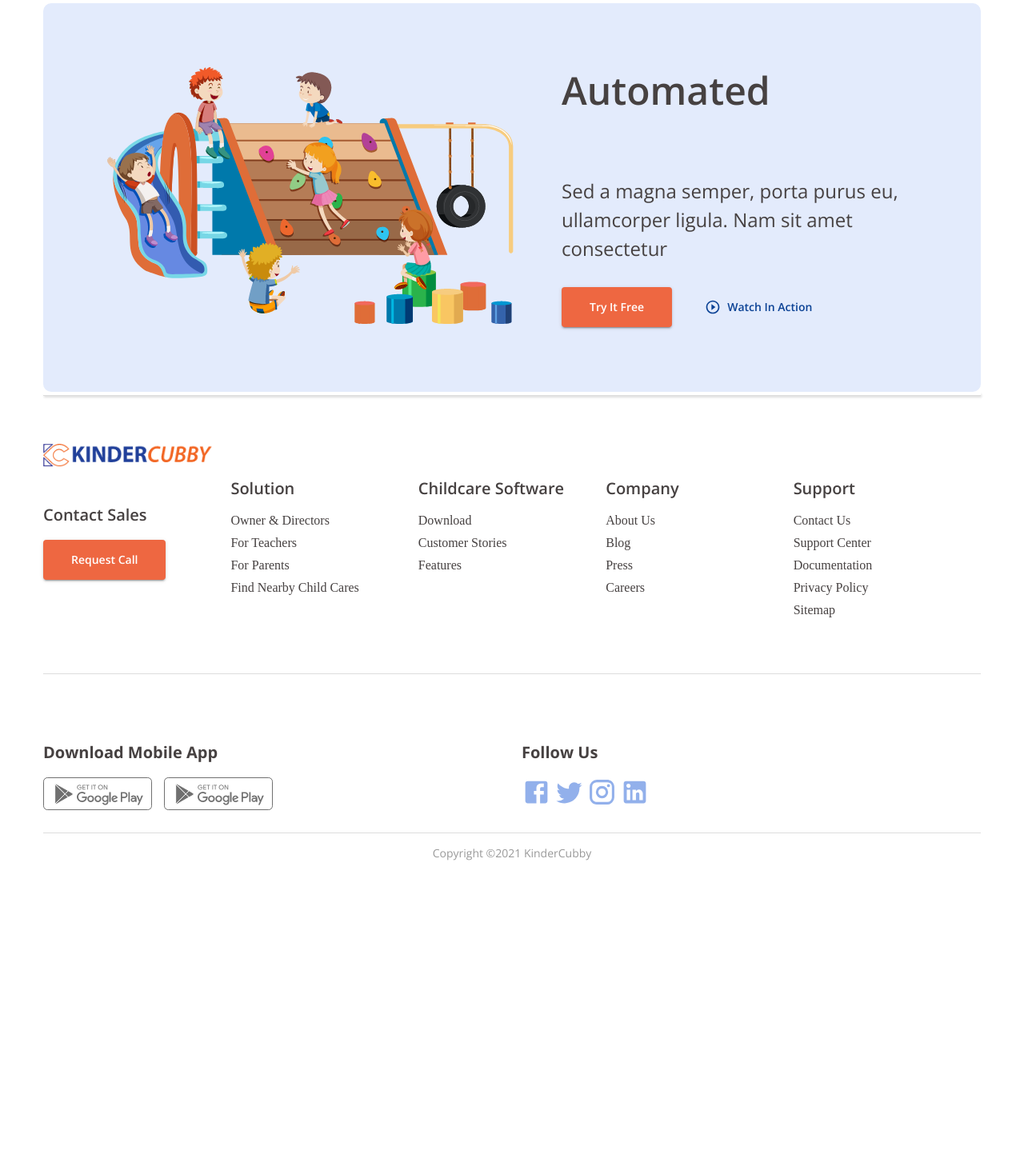
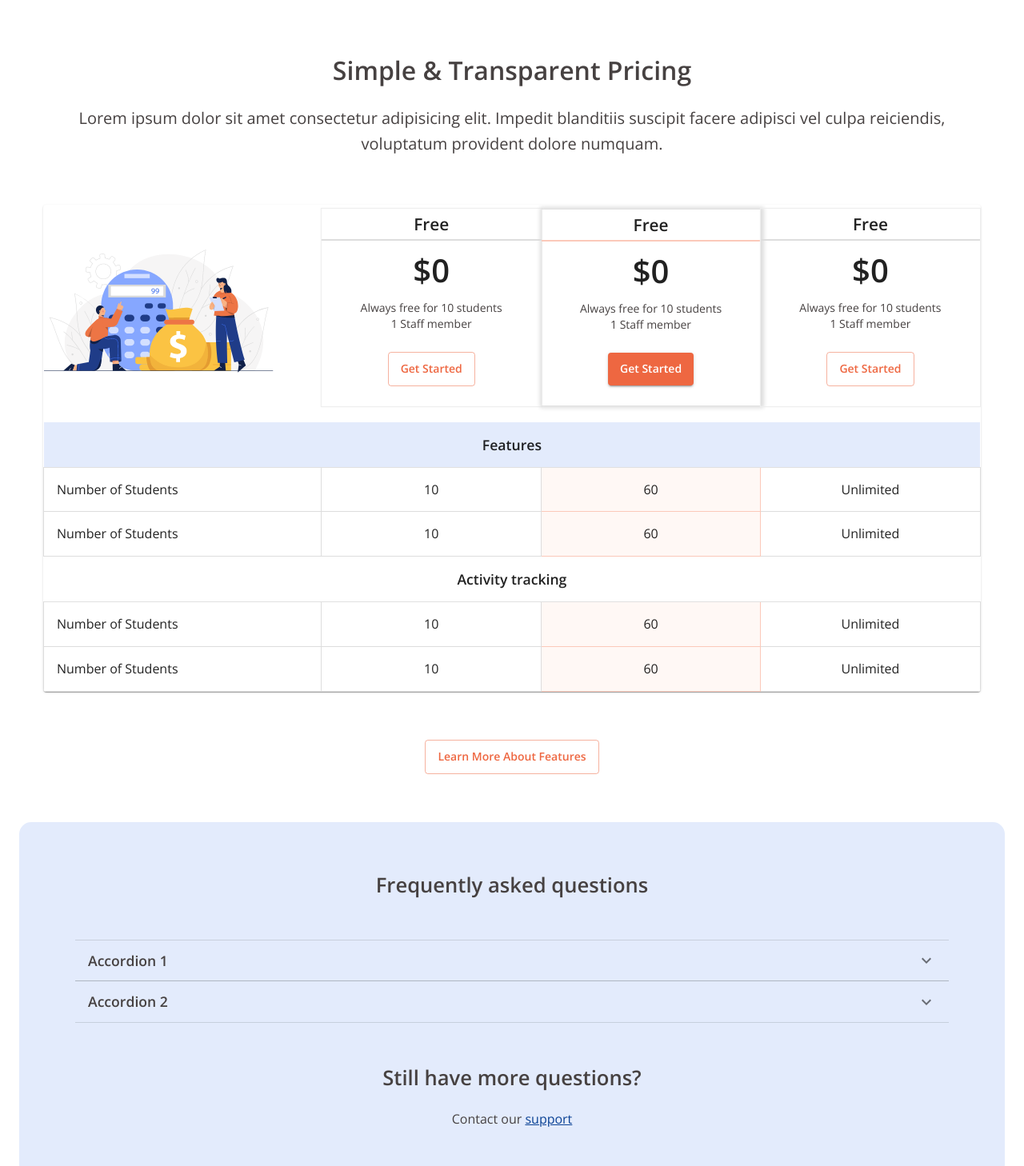
Before and after one commit to mozammel-newroz/kinder-cubby, a React (Create React App) app: page /pricing in a window 1280 px wide. Shown: the part 60-1518 px from the top of the page at 80% size. Before the commit the page ends 1149 px from the top, so only its background shows below. Built offline with nearby package versions, Linux system fonts and the light colour scheme; a web font is replaced by a local one.

Commit message:
price page complete

```diff
--- a/src/pages/Pricing.jsx
+++ b/src/pages/Pricing.jsx
@@ -6,178 +6,411 @@ import {
   Typography,
   Button,
 } from "@material-ui/core";
-import { makeStyles, useTheme } from "@material-ui/core/styles";
-import PlayCircleOutlineIcon from "@material-ui/icons/PlayCircleOutline";
+import { Link } from "react-router-dom";
+import { makeStyles } from "@material-ui/core/styles";
+import Table from "@material-ui/core/Table";
+import TableBody from "@material-ui/core/TableBody";
+import TableCell from "@material-ui/core/TableCell";
+import TableContainer from "@material-ui/core/TableContainer";
+import TableHead from "@material-ui/core/TableHead";
+import TableRow from "@material-ui/core/TableRow";
+import Paper from "@material-ui/core/Paper";
+import Accordion from "@material-ui/core/Accordion";
+import AccordionSummary from "@material-ui/core/AccordionSummary";
+import AccordionDetails from "@material-ui/core/AccordionDetails";
+import ExpandMoreIcon from "@material-ui/icons/ExpandMore";
 
-import automated from "../assets/images/automated.png";
-import ChasingActivityImage1 from "../assets/images/ChasingActivityImage1.png";
-import activity_image from "../assets/images/activity.png";
-import StartNow_image from "../assets/images/StartNow.png";
-import DemoVideo_image from "../assets/images/DemoVideo.png";
+import Pricing from "../assets/images/Pricing.png";
 
 const useStyles = makeStyles((theme) => ({
+  wrapper1: {
+    padding: "60px 30px",
+    [theme.breakpoints.down("xs")]: {
+      padding: 10,
+    },
+  },
+  wrapper2: {
+    padding: "60px 70px",
+    background: "#E3EBFC",
+    borderRadius: 15,
+    [theme.breakpoints.down("xs")]: {
+      padding: 10,
+    },
+  },
   wrapper: {
     padding: "0px 30px",
     [theme.breakpoints.down("xs")]: {
       padding: 0,
     },
   },
-  wrapper2: {
-    padding: "0px 50px",
-    [theme.breakpoints.down("xs")]: {
-      padding: 20,
+  table: {
+    width: "99.99%",
   },
+  table_cell: {
+    border: "1px solid #ddd",
+    fontSize: "1rem",
+    width: 400,
   },
-  banner: {
+  table_cell_big: {
+    border: "1px solid #FBC9BA",
+    background: "#FFF8F5",
+    fontSize: "1rem",
+    width: 400,
+  },
+  no_border: {
+    border: "0px solid #ddd",
+    fontSize: "1rem",
+    padding: 0,
+    margin: 0,
+  },
+  table_head: {
+    fontSize: "1.1rem",
+    fontWeight: 600,
     background: "#E3EBFC",
-    borderRadius: 10,
-    padding: 50,
-    display: "flex",
-    alignItems: "center",
-    [theme.breakpoints.down("xs")]: {
-      marginTop: 10,
-      padding: 0,
   },
+  table_head2: {
+    fontSize: "1.1rem",
+    fontWeight: 600,
   },
-
-  banner_image: {
-    flexGrow: 1,
-    padding: 30,
-    [theme.breakpoints.down("xs")]: {
-      display: "none",
+  box: {
+    boxShadow: "0px 0px 1px 1px #eee",
+    textAlign: "center",
+    marginBottom: 20,
+    marginTop: 5,
   },
+  box_big: {
+    boxShadow: "1px 0px 5px 3px #ddd",
+    textAlign: "center",
+    marginBottom: 20,
+    marginTop: 5,
   },
-  banner_content: {
-    flexGrow: 1,
-    padding: 30,
-    [theme.breakpoints.down("xs")]: {
-      width: "100%",
-      padding: 20,
+  box_title: {
+    fontSize: "1.3rem",
+    fontWeight: 600,
+    borderBottom: "2px solid #ddd",
+    padding: 7,
   },
+  box_title_big: {
+    fontSize: "1.3rem",
+    fontWeight: 600,
+    borderBottom: "2px solid #FBC9BA",
+    padding: 7,
   },
-  banner_button: {
-    padding: "13px 35px  !important",
+  box_price: {
+    fontSize: "2.5rem",
+    fontWeight: 600,
+    padding: 25,
   },
-  banner_headline: {
+  box_button: {
+    padding: 25,
+  },
+  h6: {
+    marginTop: 15,
+    marginBottom: 0,
+  },
+  question_title: {
+    fontSize: "1.6rem",
     fontWeight: 600,
-    marginBottom: 80,
-    [theme.breakpoints.down("xs")]: {
-      marginBottom: 20,
-    },
-  },
-  play: {
-    color: "#0B4295",
-    marginLeft: 10,
-    padding: "13px 35px  !important",
-    [theme.breakpoints.down("xs")]: {
-      marginLeft: 0,
-    },
-  },
-  activity_wrapper: {
-    padding: "60px 120px",
-    [theme.breakpoints.down("xs")]: {
-      padding: "20px 0px",
-    },
-  },
-
-  activity_box: {
+    marginBottom: 50,
     textAlign: "center",
   },
-  activity_image: {
-    maxWidth: "100%",
-    padding: "0px 40px 15px 40px",
+  question_title_bottom: {
+    fontSize: "1.6rem",
+    fontWeight: 600,
+    margin: "50px 0px 20px 0px",
+    textAlign: "center",
   },
-  activity_box_headline: {
-    fontSize: 22,
+  center: {
+    textAlign: "center",
+  },
+  question: {
+    fontSize: "1.1rem",
     fontWeight: 600,
-    marginBottom: 15,
   },
-  margin10: {
-    marginBottom: 30,
+  answer: {
+    fontSize: "1.1rem",
   },
-  activity_wrapper2: {
-    background: "#E3EBFC",
-    borderRadius: 10,
-    padding: "40px 80px",
-    [theme.breakpoints.down("xs")]: {
-      padding: 20,
+  accordion: {
+    background: "transparent",
+    boxShadow: "0px 0px 0px  #000",
+    borderBottom: "1px solid #C6CFDC",
   },
+  link: {
+    textDecoration: "underline",
+    color: "#0B4295",
   },
-  image: {
-    maxWidth: "100%",
-    [theme.breakpoints.down("xs")]: {
-      display: "none",
-    },
-  },
-  demo: {
-    background: "#E3EBFC",
-    borderRadius: 10,
-    padding: "60px 70px",
-    alignItems: "center",
-    [theme.breakpoints.down("xs")]: {
-      padding: 20,
-    },
-  },
-  demo_image: {
-    maxWidth: "100%",
-  },
-  demo_headline: {
-    marginBottom: 50,
-  },
-  activity2: {
-    display: "flex",
-    alignItems: "center",
-  },
-  improve: {
-    textAlign: "center",
-    marginTop: 40,
-    marginBottom: 40,
-  },
-  center_button: {
-    textAlign: "center",
-    marginTop: 40,
-  },
+  bottom_button: {
+    textAlign: 'center',
+    marginTop: 30
+  }
 }));
 
 const Home = () => {
   const classes = useStyles();
   return (
     <>
-      {/* <CssBaseline /> */}
+      <Container maxWidth="lg">
+        <Grid container className={classes.wrapper1}>
+          <Grid item lg={12}>
+            <Typography variant="h4">Simple & Transparent Pricing</Typography>
+            <Typography variant="h6" className={classes.h6}>
+              Lorem ipsum dolor sit amet consectetur adipisicing elit. Impedit
+              blanditiis suscipit facere adipisci vel culpa reiciendis,
+              voluptatum provident dolore numquam.
+            </Typography>
+          </Grid>
+        </Grid>
+      </Container>
       <Container maxWidth="lg">
         <Grid container className={classes.wrapper}>
           <Grid item lg={12}>
-            <div className={classes.banner}>
-              <div className={classes.banner_image}>
-                <img src={automated} alt="" />
+            <TableContainer component={Paper}>
+              <Table className={classes.table}>
+                <TableHead>
+                  <TableRow>
+                    <TableCell className={classes.no_border}>
+                      <img src={Pricing} alt="" />
+                    </TableCell>
+                    <TableCell align="center" className={classes.no_border}>
+                      <div className={classes.box}>
+                        <div className={classes.box_title}>Free</div>
+                        <div className={classes.box_price}>$0</div>
+                        <div className={classes.box_text}>
+                          <Typography variant="body2">
+                            Always free for 10 students
+                          </Typography>
+                          <Typography variant="body2">
+                            1 Staff member
+                          </Typography>
                         </div>
-              <div className={classes.banner_content}>
-                <Typography variant="h3" className={classes.banner_headline}>
-                  Automated
+                        <div className={classes.box_button}>
+                          <Button
+                            variant="outlined"
+                            color="primary"
+                            className="button"
+                          >
+                            Get Started
+                          </Button>
+                        </div>
+                      </div>
+                    </TableCell>
+                    <TableCell align="center" className={classes.no_border}>
+                      <div className={classes.box_big}>
+                        <div className={classes.box_title_big}>Free</div>
+                        <div className={classes.box_price}>$0</div>
+                        <div className={classes.box_text}>
+                          <Typography variant="body2">
+                            Always free for 10 students
                           </Typography>
-                <Typography style={{ fontSize: 24, marginBottom: 30 }}>
-                  Sed a magna semper, porta purus eu, ullamcorper ligula. Nam
-                  sit amet consectetur
+                          <Typography variant="body2">
+                            1 Staff member
                           </Typography>
-                <div>
+                        </div>
+                        <div className={classes.box_button}>
                           <Button
                             variant="contained"
                             color="primary"
-                    className={`${classes.banner_button} button`}
+                            className="button"
                           >
-                    Try it Free
-                  </Button>
-                  <Button
-                    // variant="contained"
-                    color="secondary"
-                    className={`${classes.play} button`}
-                    startIcon={<PlayCircleOutlineIcon />}
-                  >
-                    Watch In Action
+                            Get Started
                           </Button>
                         </div>
-                <div></div>
                       </div>
+                    </TableCell>
+                    <TableCell align="center" className={classes.no_border}>
+                      <div className={classes.box}>
+                        <div className={classes.box_title}>Free</div>
+                        <div className={classes.box_price}>$0</div>
+                        <div className={classes.box_text}>
+                          <Typography variant="body2">
+                            Always free for 10 students
+                          </Typography>
+                          <Typography variant="body2">
+                            1 Staff member
+                          </Typography>
+                        </div>
+                        <div className={classes.box_button}>
+                          <Button
+                            variant="outlined"
+                            color="primary"
+                            className="button"
+                          >
+                            Get Started
+                          </Button>
+                        </div>
+                      </div>
+                    </TableCell>
+                  </TableRow>
+                </TableHead>
+                <TableHead>
+                  <TableRow>
+                    <TableCell
+                      align="center"
+                      colSpan="5"
+                      className={classes.table_head}
+                    >
+                      Features
+                    </TableCell>
+                  </TableRow>
+                </TableHead>
+                <TableBody>
+                  <TableRow>
+                    <TableCell className={classes.table_cell}>
+                      Number of Students
+                    </TableCell>
+                    <TableCell align="center" className={classes.table_cell}>
+                      10
+                    </TableCell>
+                    <TableCell
+                      align="center"
+                      className={classes.table_cell_big}
+                    >
+                      60
+                    </TableCell>
+                    <TableCell align="center" className={classes.table_cell}>
+                      Unlimited
+                    </TableCell>
+                  </TableRow>
+
+                  <TableRow>
+                    <TableCell className={classes.table_cell}>
+                      Number of Students
+                    </TableCell>
+                    <TableCell align="center" className={classes.table_cell}>
+                      10
+                    </TableCell>
+                    <TableCell
+                      align="center"
+                      className={classes.table_cell_big}
+                    >
+                      60
+                    </TableCell>
+                    <TableCell align="center" className={classes.table_cell}>
+                      Unlimited
+                    </TableCell>
+                  </TableRow>
+                </TableBody>
+                <TableHead>
+                  <TableRow>
+                    <TableCell
+                      align="center"
+                      colSpan="5"
+                      className={classes.table_head2}
+                    >
+                      Activity tracking
+                    </TableCell>
+                  </TableRow>
+                </TableHead>
+                <TableBody>
+                  <TableRow>
+                    <TableCell className={classes.table_cell}>
+                      Number of Students
+                    </TableCell>
+                    <TableCell align="center" className={classes.table_cell}>
+                      10
+                    </TableCell>
+                    <TableCell
+                      align="center"
+                      className={classes.table_cell_big}
+                    >
+                      60
+                    </TableCell>
+                    <TableCell align="center" className={classes.table_cell}>
+                      Unlimited
+                    </TableCell>
+                  </TableRow>
+
+                  <TableRow>
+                    <TableCell className={classes.table_cell}>
+                      Number of Students
+                    </TableCell>
+                    <TableCell align="center" className={classes.table_cell}>
+                      10
+                    </TableCell>
+                    <TableCell
+                      align="center"
+                      className={classes.table_cell_big}
+                    >
+                      60
+                    </TableCell>
+                    <TableCell align="center" className={classes.table_cell}>
+                      Unlimited
+                    </TableCell>
+                  </TableRow>
+                </TableBody>
+              </Table>
+            </TableContainer>
+          </Grid>
+        </Grid>
+      </Container>
+      <Container maxWidth="lg">
+        <Grid container className={classes.wrapper1}>
+          <Grid item lg={12} className={classes.center}>
+            <Button variant="outlined" color="primary" className="button">
+              Learn More About Features
+            </Button>
+          </Grid>
+        </Grid>
+      </Container>
+      <Container maxWidth="lg">
+        <Grid container className={classes.wrapper2}>
+          <Grid item lg={12}>
+            <Typography className={classes.question_title}>
+              Frequently asked questions
+            </Typography>
+            <Accordion className={classes.accordion}>
+              <AccordionSummary expandIcon={<ExpandMoreIcon />}>
+                <Typography className={classes.question}>
+                  Accordion 1
+                </Typography>
+              </AccordionSummary>
+              <AccordionDetails>
+                <Typography className={classes.answer}>
+                  Lorem ipsum dolor sit amet, consectetur adipiscing elit.
+                  Suspendisse malesuada lacus ex, sit amet blandit leo lobortis
+                  eget.
+                </Typography>
+              </AccordionDetails>
+            </Accordion>
+            <Accordion className={classes.accordion}>
+              <AccordionSummary expandIcon={<ExpandMoreIcon />}>
+                <Typography className={classes.question}>
+                  Accordion 2
+                </Typography>
+              </AccordionSummary>
+              <AccordionDetails>
+                <Typography className={classes.answer}>
+                  Lorem ipsum dolor sit amet, consectetur adipiscing elit.
+                  Suspendisse malesuada lacus ex, sit amet blandit leo lobortis
+                  eget.
+                </Typography>
+              </AccordionDetails>
+            </Accordion>
+            <Typography className={classes.question_title_bottom}>
+              Still have more questions?
+            </Typography>
+            <Typography className={classes.center}>
+              Contact our{" "}
+              <Link to="/#" className={classes.link}>
+                support
+              </Link>{" "}
+            </Typography>
+          </Grid>
+        </Grid>
+      </Container>
+      <Container maxWidth="lg">
+        <Grid container className={classes.wrapper1}>
+          <Grid item lg={12}>
+            <Typography variant="h4">Ready to take the next step</Typography>
+            <Typography variant="h6" className={classes.h6}>
+              Lorem ipsum dolor sit amet consectetur adipisicing elit. Impedit
+              blanditiis suscipit facere adipisci vel culpa reiciendis,
+              voluptatum provident dolore numquam.
+            </Typography>
+            <div className={classes.bottom_button}>
+              <Button variant="contained" color="primary" className="button">
+                Try It Free
+              </Button>
             </div>
           </Grid>
         </Grid>
```
Lines whose indentation alone changed are shown as unchanged.
